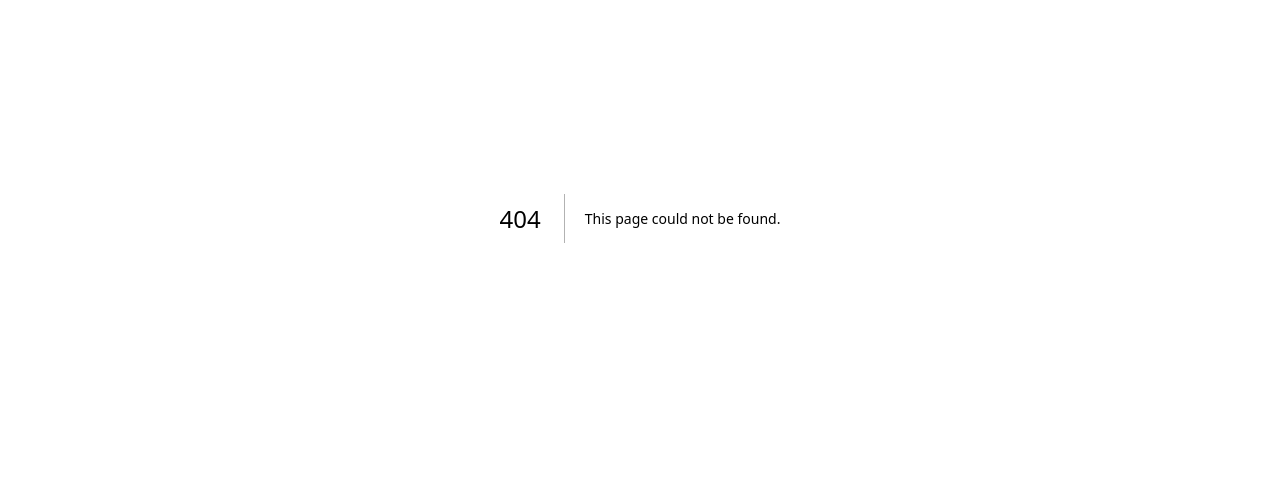
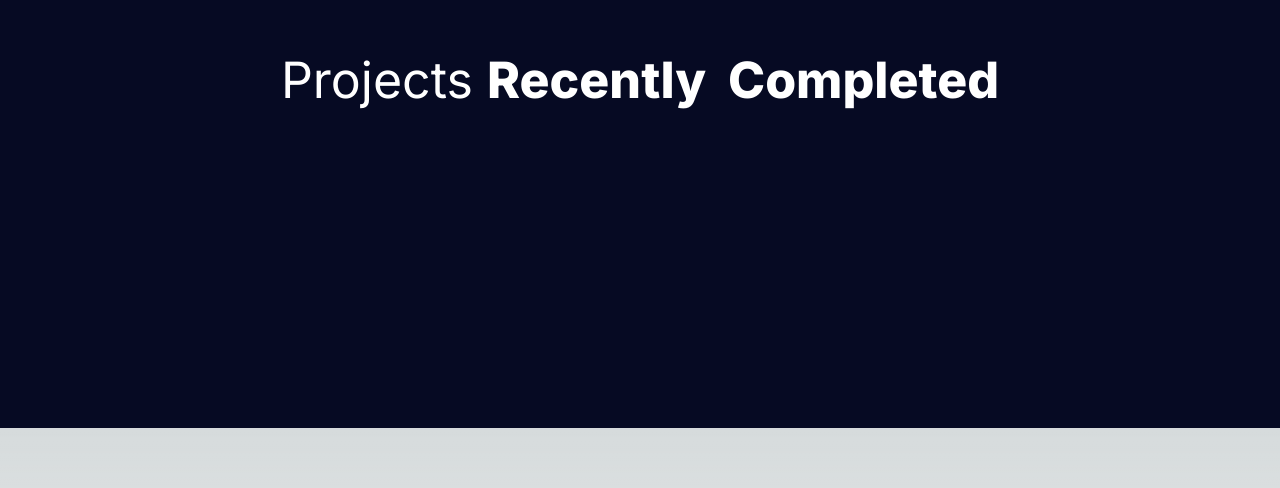
Before and after one commit to JosephGakah/irobtech-clone, a Next.js app: page /projects in a window 1280 px wide. Before the commit this address had no page. Shown: the part 182-670 px from the top of the page. Built offline with nearby package versions, Linux system fonts and the light colour scheme.

Commit message:
Projects

```diff
--- a/src/app/our-team/page.tsx
+++ b/src/app/our-team/page.tsx
@@ -1,4 +1,3 @@
-import Image from 'next/image'
 import React from 'react'
 import TeamMember from './components/team'
 import { Team } from '@/lib/team'
--- /dev/null
+++ b/src/app/projects/page.tsx
@@ -0,0 +1,15 @@
+import React from 'react'
+
+export default function Projects(){
+    return(
+        <section className='bg-[#060a23] py-[125px] px-[35px]'>
+            <div className=''>
+                <div className='mx-[10%] pt-[100px] h-[45vh]'>
+                    <div className='mb-[10px] text-center'>
+                        <h2 className='text-white text-[50px] font-[400]'>Projects <span className='font-[800]'>Recently &nbsp;Completed</span></h2>
+                    </div>
+                </div>
+            </div>
+        </section>
+    )
+}
```
